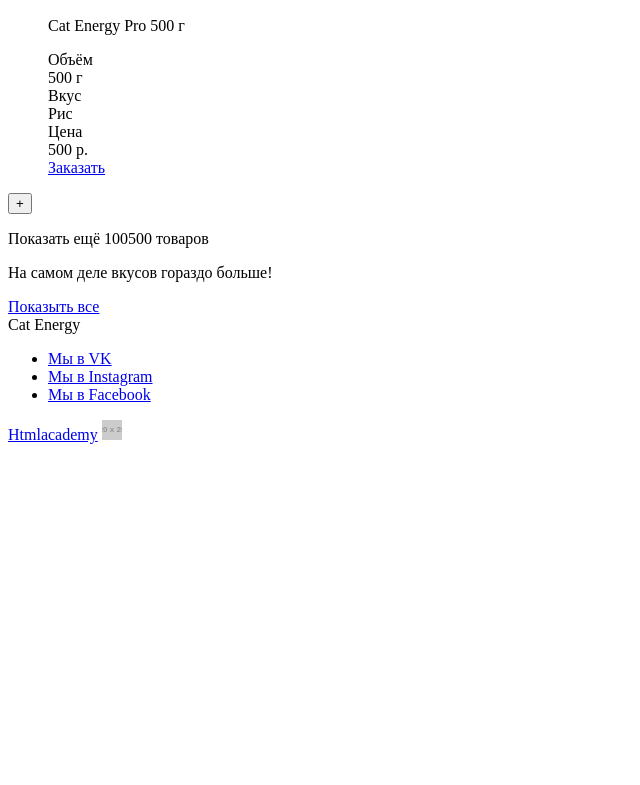
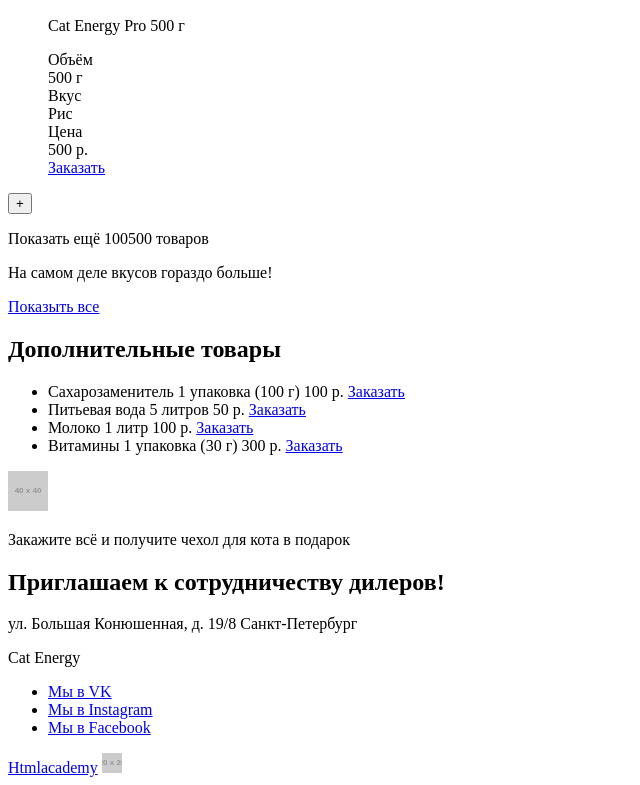
Before and after one commit to icekimi23/321293-cat-energy-18, a website: page source/catalog.html in a window 1280 px wide. Shown: the part 1783-2568 px from the top of the page, without its empty margins (0-640 px from the left). Before the commit the page ends 2235 px from the top, so only its background shows below. Drawn offline with Linux system fonts and the light colour scheme; placeholder pictures from the web are drawn by us.

Commit message:
module2-task2: Разметка страницы каталога

```diff
--- a/source/catalog.html
+++ b/source/catalog.html
@@ -167,6 +167,50 @@
           </div>
         </div>
       </section>
+
+      <section class="additional-goods">
+        <div class="additional-goods__wrapper">
+          <h2 class="additional-goods__title">Дополнительные товары</h2>
+          <ul class="additional-goods__list">
+            <li class="additional-goods__item">
+              <span class="additional-goods__name">Сахарозаменитель</span>
+              <span class="additional-goods__quantity">1 упаковка (100 г)</span>
+              <span class="additional-goods__price">100 р.</span>
+              <a href="/order/1" class="button button_theme_pale additional-goods__order"> Заказать </a>
+            </li>
+            <li class="additional-goods__item">
+              <span class="additional-goods__name">Питьевая вода</span>
+              <span class="additional-goods__quantity">5 литров</span>
+              <span class="additional-goods__price">50 р.</span>
+              <a href="/order/2" class="button button_theme_pale additional-goods__order"> Заказать </a>
+            </li>
+            <li class="additional-goods__item">
+              <span class="additional-goods__name">Молоко</span>
+              <span class="additional-goods__quantity">1 литр</span>
+              <span class="additional-goods__price">100 р.</span>
+              <a href="/order/3" class="button button_theme_pale additional-goods__order"> Заказать </a>
+            </li>
+            <li class="additional-goods__item">
+              <span class="additional-goods__name">Витамины</span>
+              <span class="additional-goods__quantity">1 упаковка (30 г)</span>
+              <span class="additional-goods__price">300 р.</span>
+              <a href="/order/4" class="button button_theme_pale additional-goods__order"> Заказать </a>
+            </li>
+          </ul>
+          <div class="additional-goods__order-all">
+            <img class="additional-goods__order-all-icon" src="https://via.placeholder.com/40x40" width="40" height="40" alt="Подарочек">
+            <p class="additional-goods__order-all-text">Закажите всё и получите чехол для кота в подарок</p>
+          </div>
+        </div>
+      </section>
+
+      <section class="location">
+        <div class="location__wrapper">
+          <h2 class="location__title">Приглашаем к сотрудничеству дилеров!</h2>
+          <p class="location__address">ул. Большая Конюшенная, д. 19/8 Санкт-Петербург</p>
+          <div class="location__map"></div>
+        </div>
+      </section>
     </main>
 
     <footer class="page-footer">
```
